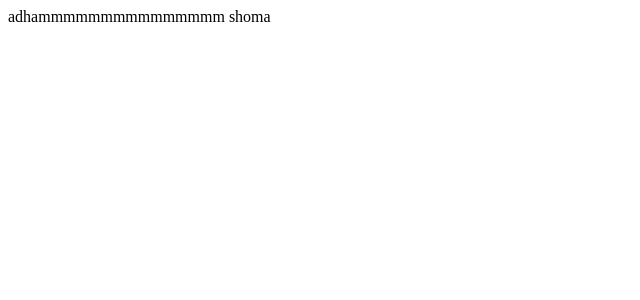
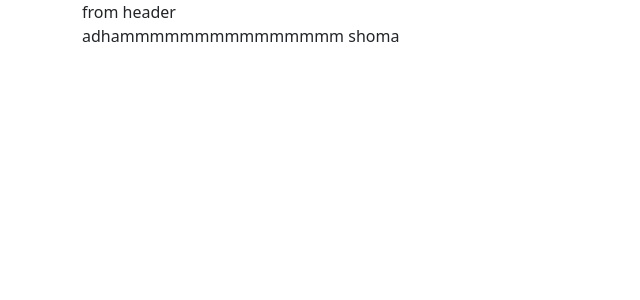
Before and after one commit to adham422/Ecomerce_frontend_2026, a React (Vite) app: page / in a window 1280 px wide. Shown: the top 300 px of the page, without its empty margins (0-640 px from the left). Built offline with nearby package versions, Linux system fonts and the light colour scheme.

Commit message:
make componet header and logo

```diff
--- a/index.html
+++ b/index.html
@@ -3,6 +3,12 @@
   <head>
     <meta charset="UTF-8" />
     <link rel="icon" type="image/svg+xml" href="/vite.svg" />
+    <link
+  rel="stylesheet"
+  href="https://cdn.jsdelivr.net/npm/bootstrap@5.3.5/dist/css/bootstrap.min.css"
+  integrity="sha384-SgOJa3DmI69IUzQ2PVdRZhwQ+dy64/BUtbMJw1MZ8t5HZApcHrRKUc4W0kG879m7"
+  crossorigin="anonymous"
+/>
     <meta name="viewport" content="width=device-width, initial-scale=1.0" />
     <title>ecomerce-frontend</title>
   </head>
--- /dev/null
+++ b/src/components/common/Header/Header.tsx
@@ -0,0 +1,11 @@
+import React from 'react'
+
+const Header = () => {
+  return (
+    <div>
+      from header
+    </div>
+  )
+}
+
+export default Header
--- a/src/layouts/MainLayouts.tsx
+++ b/src/layouts/MainLayouts.tsx
@@ -1,7 +1,11 @@
-import React from 'react'
+import Header from "../components/common/Header/Header"
+import 'bootstrap/dist/css/bootstrap.min.css';
+
+
 const MainLayouts = () => {
   return (
     <div>
+      <Header/>
       adhammmmmmmmmmmmmmm shoma
     </div>
   )
--- a/src/main.tsx
+++ b/src/main.tsx
@@ -1,3 +1,5 @@
 import { createRoot } from 'react-dom/client'
+import 'bootstrap/dist/css/bootstrap.min.css';
 import MainLayouts from './layouts/MainLayouts'
-createRoot(document.getElementById('root')!).render(< MainLayouts />)
+import { Container } from 'react-bootstrap'
+createRoot(document.getElementById('root')!).render(<Container>< MainLayouts /></Container>)
```
